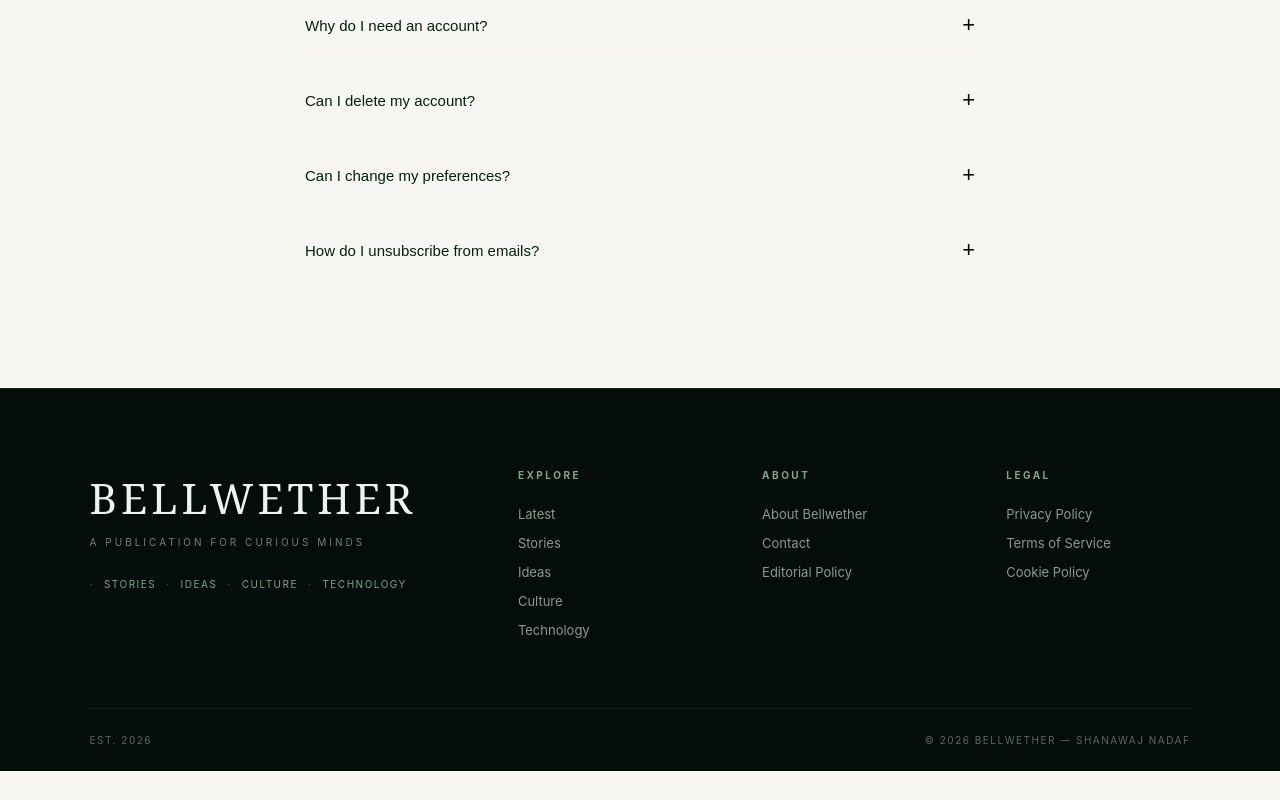
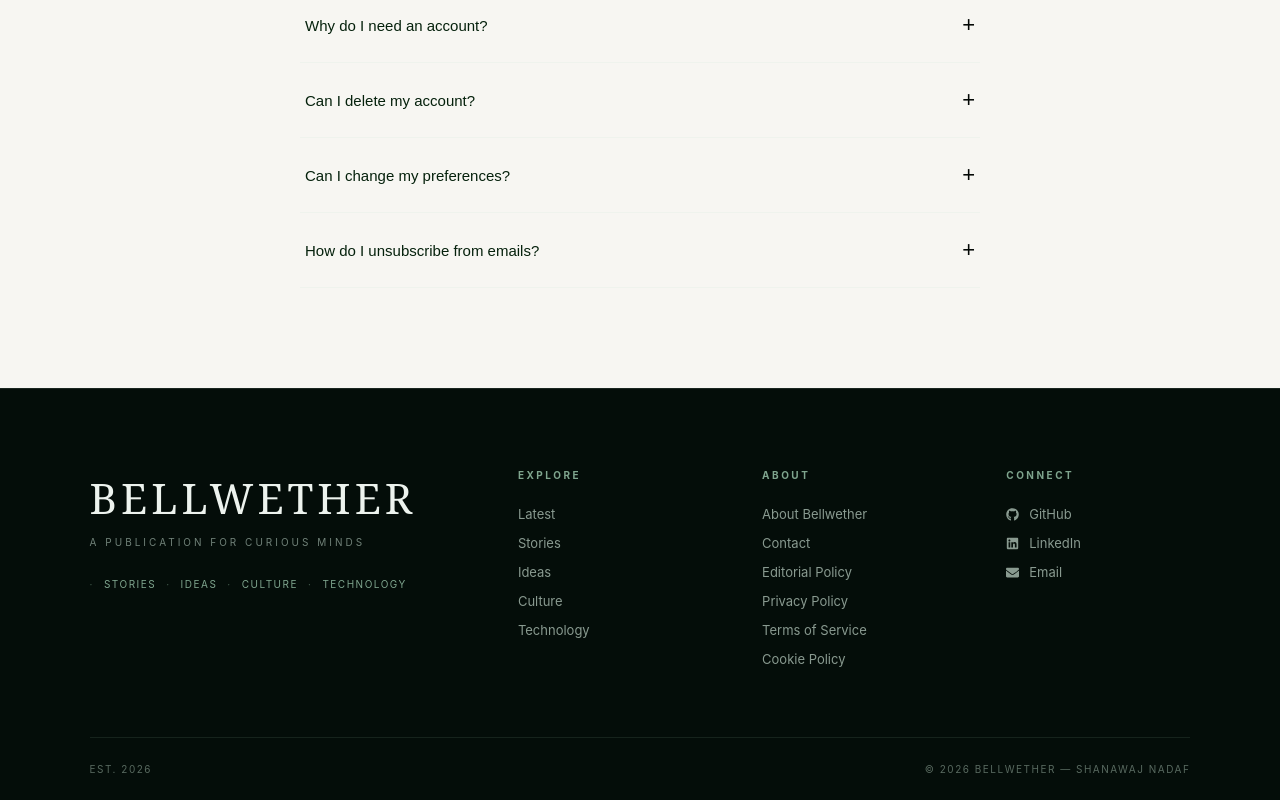
Before and after one commit to shanawaj679/Shane_blog, a React (Vite) app in the folder frontend/: page /Register in a window 1280 px wide. Shown: the part 5096-5896 px from the top of the page. Before the commit the page ends 5867 px from the top, so only its background shows below. Built offline with nearby package versions, Linux system fonts and the light colour scheme.

Commit message:
updated footer added faicons

```diff
--- a/frontend/src/css/register.css
+++ b/frontend/src/css/register.css
@@ -826,13 +826,13 @@
   color: #899a90;
   font-size: 13px;
   cursor: pointer;
-  transition: 0.25s ease;
+  transition: opacity 0.2s ease;
 }
 
 .footer-link:hover {
   color: #ffffff;
-  transform: translateX(4px);
-}.faq-answer {
+}
+.faq-answer {
   padding: 16px 20px 20px;
   font-size: 15px;
   line-height: 1.7;
@@ -859,7 +859,16 @@
   font-size: 10px;
   letter-spacing: 1.5px;
 }
+.footer-social {
+  display: flex;
+  align-items: center;
+  gap: 10px;
+}
 
+.footer-social i {
+  width: 16px;
+  font-size: 15px;
+}
 
 @media (max-width: 750px) {
   .reg_about_intro {
--- a/frontend/src/register/register.jsx
+++ b/frontend/src/register/register.jsx
@@ -2,6 +2,7 @@ import "../css/register.css";
 import { motion } from "framer-motion";
 import {useNavigate} from "react-router-dom"
 import { useState } from "react";
+import { FaGithub, FaLinkedin, FaEnvelope} from "react-icons/fa";
 
 function Register() {
     const navigate = useNavigate()
@@ -504,12 +505,13 @@ function Register() {
 
       </div>
     </div>
-
 <footer className="site-footer">
 
   <div className="footer-main">
 
+
     <div className="footer-brand">
+
       <div className="footer-logo">
         BELLWETHER
       </div>
@@ -524,32 +526,33 @@ function Register() {
         <span>·</span> CULTURE
         <span>·</span> TECHNOLOGY
       </div>
+
     </div>
 
 
     <div className="footer-column">
 
-      <div className="footer-title">
+      <div className="footer-title" onClick={() => navigate("/")}>
         EXPLORE
       </div>
 
-      <div className="footer-link">
+      <div className="footer-link" onClick={() => navigate("/Latest")}>
         Latest
       </div>
 
-      <div className="footer-link">
+      <div className="footer-link" onClick={() => navigate("/Stories")}>
         Stories
       </div>
 
-      <div className="footer-link">
+      <div className="footer-link" onClick={() => navigate("/Ideas")}>
         Ideas
       </div>
 
-      <div className="footer-link">
+      <div className="footer-link" onClick={() => navigate("/Culture")}>
         Culture
       </div>
 
-      <div className="footer-link">
+      <div className="footer-link" onClick={() => navigate("/Tech")}>
         Technology
       </div>
 
@@ -574,15 +577,6 @@ function Register() {
         Editorial Policy
       </div>
 
-    </div>
-
-
-    <div className="footer-column">
-
-      <div className="footer-title">
-        LEGAL
-      </div>
-
       <div className="footer-link">
         Privacy Policy
       </div>
@@ -597,17 +591,44 @@ function Register() {
 
     </div>
 
+
+    <div className="footer-column">
+
+      <div className="footer-title">
+        CONNECT
+      </div>
+
+      <div className="footer-link footer-social" onClick={()=>window.open("https://github.com/dashboard")}>
+        <FaGithub />
+        <span>GitHub</span>
+      </div>
+
+      <div className="footer-link footer-social" onClick={()=>window.open("https://www.linkedin.com/in/shanawaj-nadaf/")}>
+         <FaLinkedin />
+        <span>LinkedIn</span>
+      </div>
+
+      <div className="footer-link footer-social" onClick={()=>window.location.href="mailto:shanawaznadaf85@gmail.com"}>
+         <FaEnvelope />
+        <span>Email</span>
+      </div>
+
+    </div>
+
   </div>
-
 
   <div className="footer-bottom">
 
     <div>
       EST. 2026
     </div>
-    <div>&copy; 2026 BELLWETHER — SHANAWAJ NADAF
+
+    <div>
+      © 2026 BELLWETHER — SHANAWAJ NADAF
     </div>
+
   </div>
+
 </footer>
   </>
 }
```
